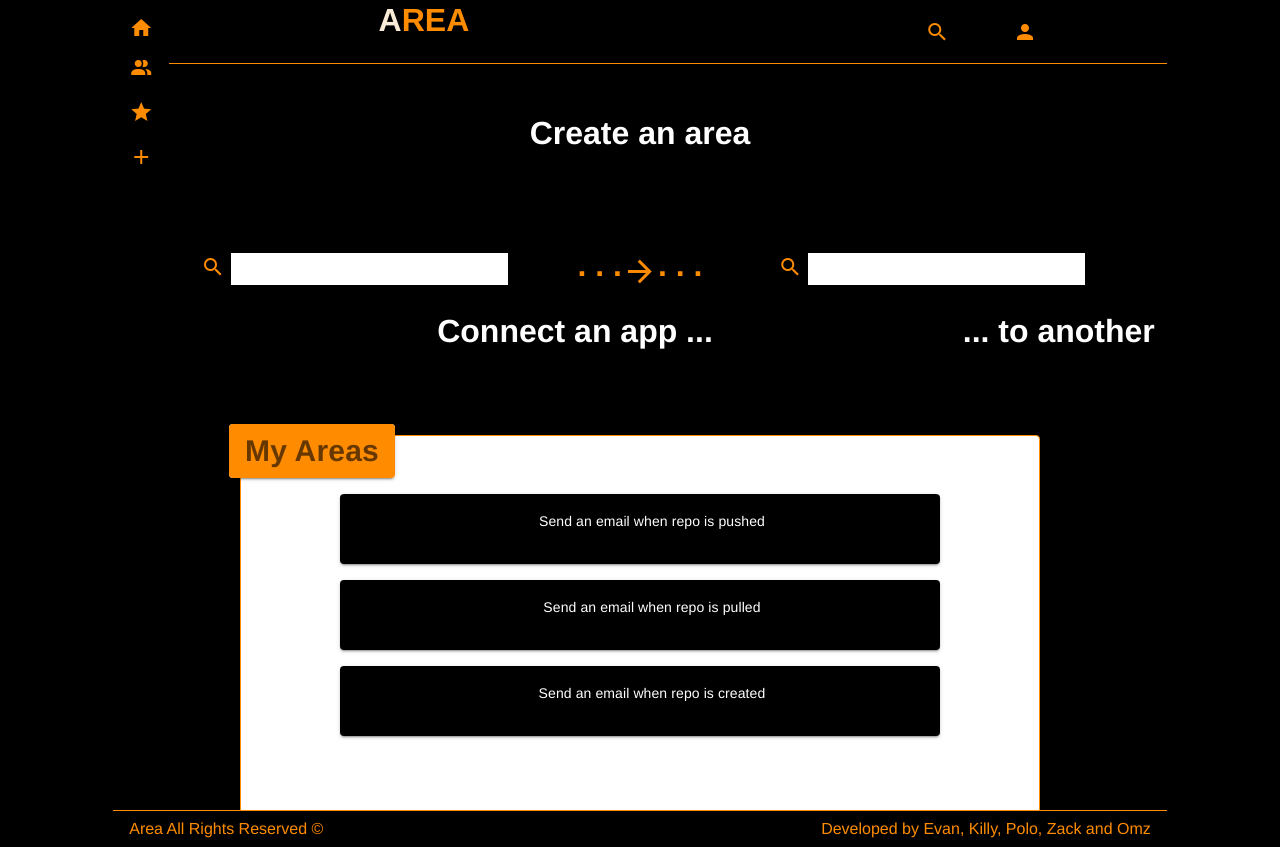
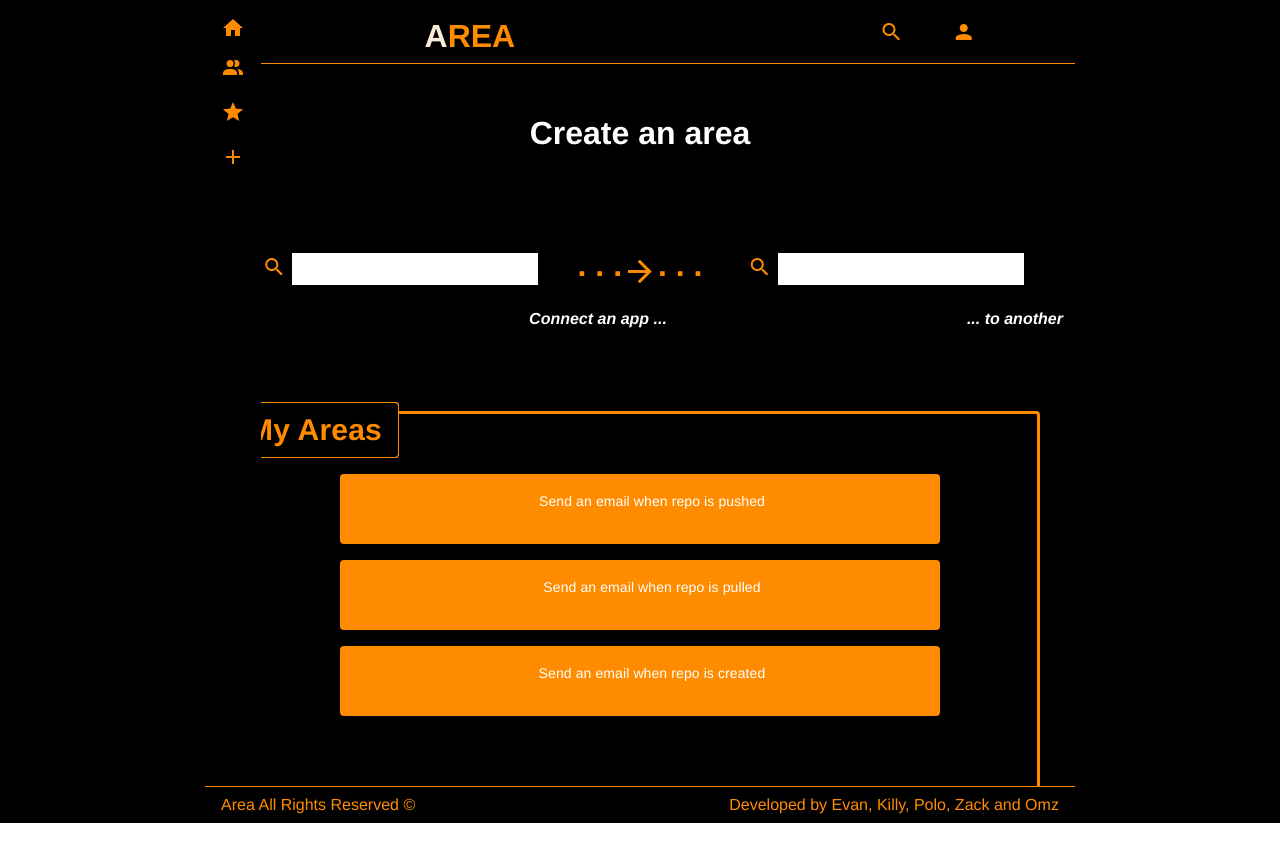
Before and after one commit to polBachelin/AREA, a Vue app in the folder client/: page /#/home in a window 1280 px wide. After the commit the page ends 823 px from the top, so only its background shows below. Built offline with nearby package versions, Linux system fonts and the light colour scheme.

Commit message:
feat(Home.vue): create Dashboard component

```diff
--- a/client/src/App.vue
+++ b/client/src/App.vue
@@ -16,7 +16,7 @@
 <!--                  src="./assets/area.jpeg"-->
 <!--                  max-height="50"-->
 <!--              />-->
-              <v-row>
+              <v-row class="mt-1">
                 <h1 style="color: antiquewhite">
                   A
                 </h1>
--- a/client/src/components/Home.vue
+++ b/client/src/components/Home.vue
@@ -68,9 +68,9 @@
     </v-row>
 
     <v-row style="margin-left: 200px">
-      <h1 style="margin-left: 100px"> Connect an app ...</h1>
+      <h1 style="margin-left: 100px; font-style: italic; font-size: medium"> Connect an app ...</h1>
       <v-spacer></v-spacer>
-      <h1 style="margin-left: 250px"> ... to another</h1>
+      <h1 style="margin-left: 300px; font-style: italic; font-size: medium"> ... to another</h1>
       <v-spacer></v-spacer>
     </v-row>
 
@@ -80,10 +80,10 @@
 
     <v-row justify="center">
 
-      <v-card width="800" height="400" style="background-color: white; border: 1px solid darkorange">
+      <v-card width="800" height="400" style="background-color: black; border: 3px solid darkorange">
         <v-row>
-          <v-card>
-            <v-card-text class="my-areas-title-text"> My Areas</v-card-text>
+          <v-card >
+            <v-card-text class="my-areas-title-text" style="color: darkorange; border: 1px solid darkorange"> My Areas</v-card-text>
           </v-card>
         </v-row>
 
@@ -93,7 +93,7 @@
             class="text-center justify-center align-center"
         >
           <v-card
-              style="background-color: black"
+              style="background-color: darkorange"
               class="mt-4 align-center justify-center"
               width="600px"
               height="70px"
@@ -154,8 +154,7 @@ export default {
 <style scoped>
 
 .my-areas-title-text {
-  background-color: darkorange;
-  color: white;
+  background-color: black;
   font-weight: bold;
   font-size: 30px
 }
```
